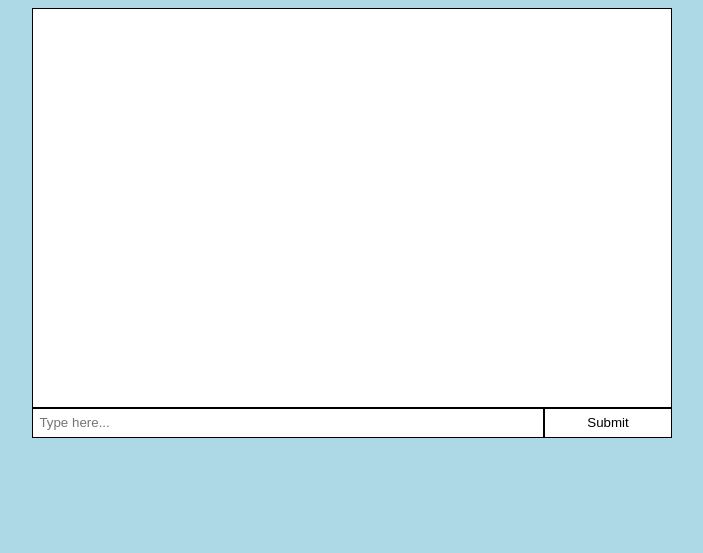
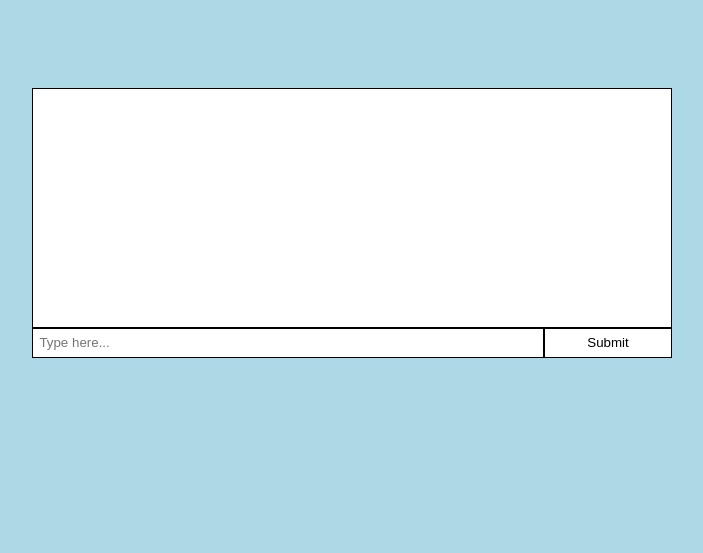
Before and after one commit to Damadog101/Chat-Bot-Demo, a plain HTML site: page index.html in a window 1280 px wide. Shown: the part 247-800 px from the top of the page, without its empty margins (288-991 px from the left). Drawn offline with Linux system fonts and the light colour scheme.

Commit message:
Update styles.css

```diff
--- a/styles.css
+++ b/styles.css
@@ -43,7 +43,7 @@ main {
 
 .output {
     width: 100%;
-    height: 50vh;
+    height: 30vh;
     overflow-y: auto;
     overflow-x: hidden;
     border: 1px solid black;
```
